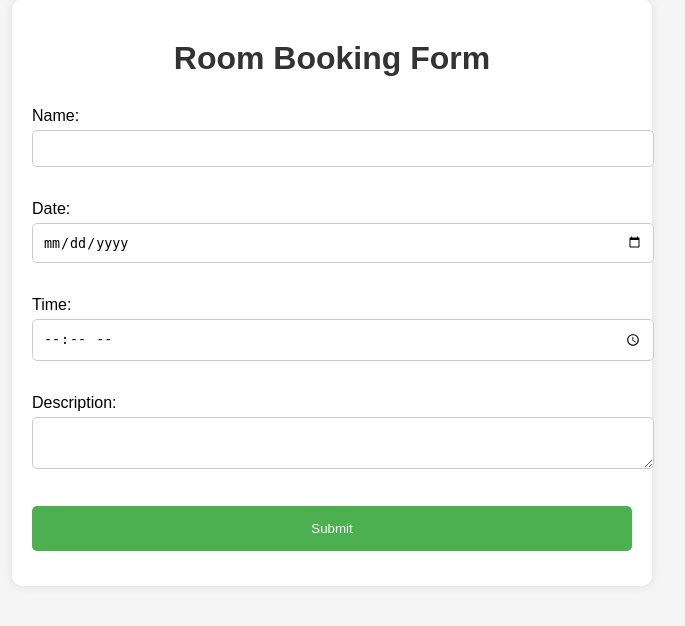
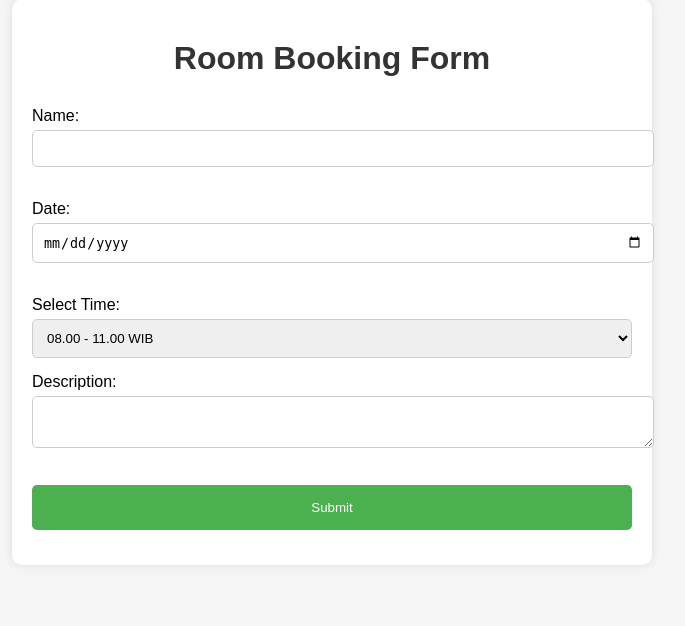
Before and after one commit to isakhlfts/booking-meeting-room, a PHP site: page /user.php in a window 1280 px wide. Shown: the part 101-727 px from the top of the page, without its empty margins (308-993 px from the left). Run offline with PHP 8.4, Linux system fonts and the light colour scheme.

Commit message:
Update user.php

```diff
--- a/user.php
+++ b/user.php
@@ -22,8 +22,11 @@
         <label for="date">Date:</label>
         <input type="date" id="date" name="date" required><br><br>
 
-        <label for="time">Time:</label>
-        <input type="time" id="time" name="time" required><br><br>
+        <label for="time">Select Time:</label>
+            <select class="form-control" name="time">
+                <option value="pagi">08.00 - 11.00 WIB</option>
+                <option value="siang">13.00 - 16.00 WIB</option>
+            </select><br>
 
         <label for="description">Description:</label>
         <textarea id="description" name="description" required></textarea><br><br>
```
